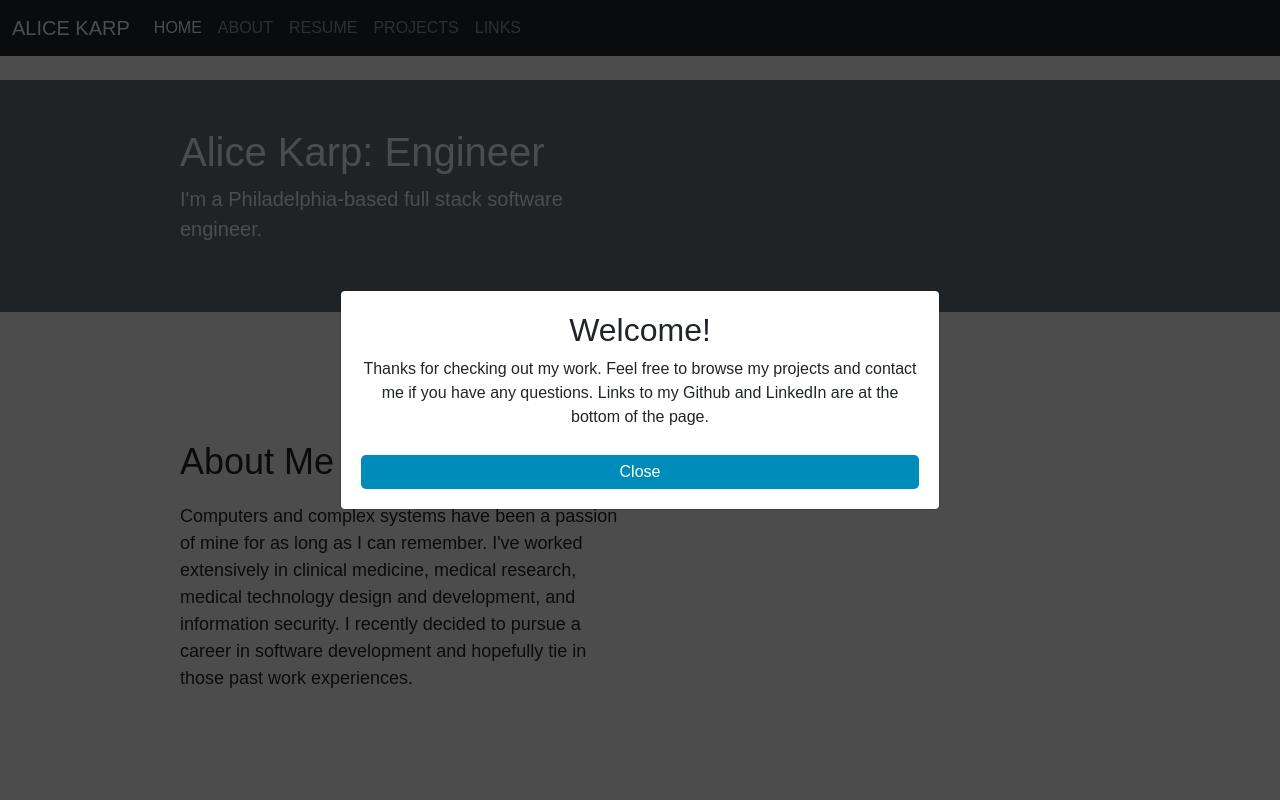
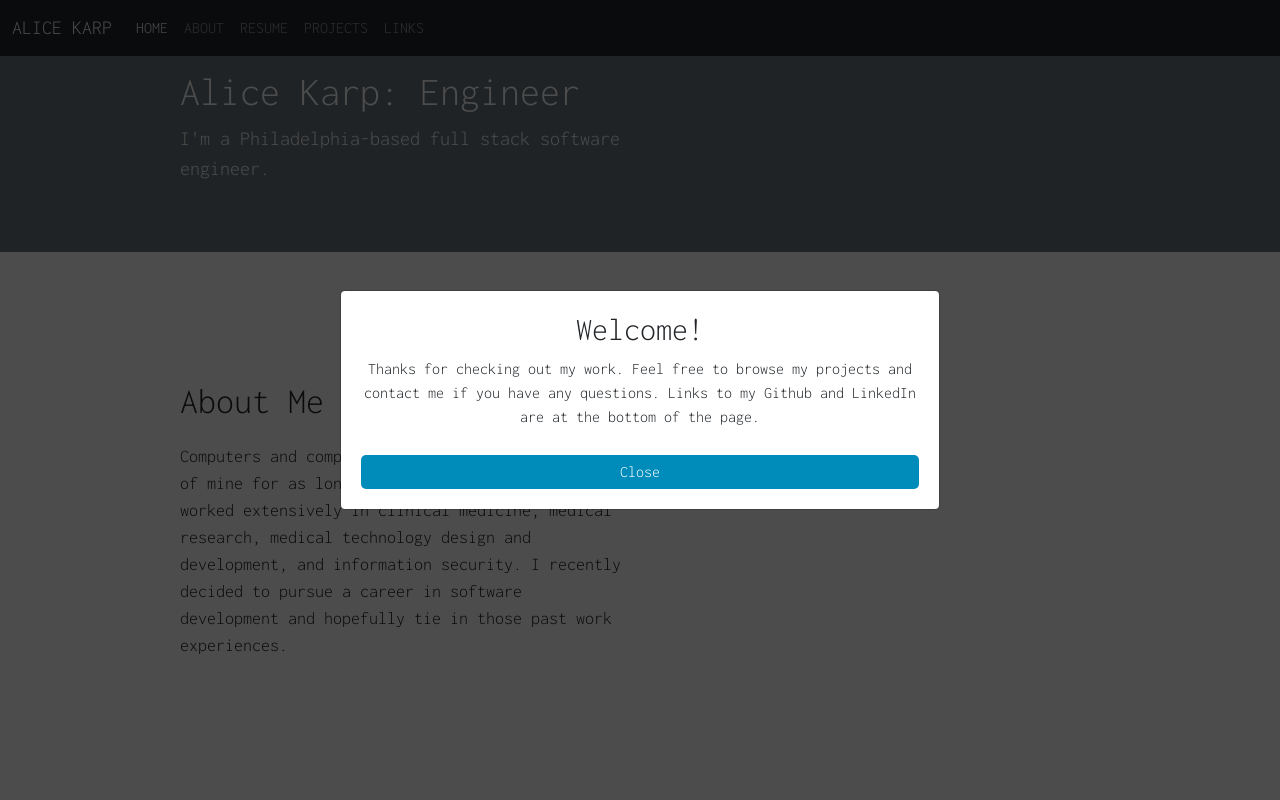
Before and after one commit to hexxxx/portfolio, a plain HTML site: page index.html in a window 1280 px wide. Shown: the top 800 px of the page. Drawn offline with nearby package versions, Linux system fonts and the light colour scheme.

Commit message:
changed fonts and fixed padding

```diff
--- a/index.html
+++ b/index.html
@@ -4,7 +4,7 @@
     <meta charset="UTF-8" />
     <meta name="viewport" content="width=device-width, initial-scale=1.0" />
     <meta http-equiv="X-UA-Compatible" content="ie=edge" />
-    <title>Portfolio</title>
+    <title>AJK Portfolio</title>
 
     <!-- Bootstrap CSS -->
     <!-- <link
@@ -15,15 +15,16 @@
     /> -->
     <link href="https://cdn.jsdelivr.net/npm/bootstrap@5.2.2/dist/css/bootstrap.min.css" rel="stylesheet" integrity="sha384-Zenh87qX5JnK2Jl0vWa8Ck2rdkQ2Bzep5IDxbcnCeuOxjzrPF/et3URy9Bv1WTRi" crossorigin="anonymous">
     <link rel="stylesheet" href="main.css" />
-    <!-- <script
-      src="https://code.jquery.com/jquery-3.5.1.slim.min.js"
-      integrity="sha384-DfXdz2htPH0lsSSs5nCTpuj/zy4C+OGpamoFVy38MVBnE+IbbVYUew+OrCXaRkfj"
-      crossorigin="anonymous"
-    ></script> -->
-    <!-- <script src="https://cdn.jsdelivr.net/npm/bootstrap@5.2.3/dist/js/bootstrap.bundle.min.js" integrity="sha384-kenU1KFdBIe4zVF0s0G1M5b4hcpxyD9F7jL+jjXkk+Q2h455rYXK/7HAuoJl+0I4" crossorigin="anonymous"></script> -->
+    <link rel="preconnect" href="https://fonts.googleapis.com">
+    <link rel="preconnect" href="https://fonts.gstatic.com" crossorigin>
+    <link href="https://fonts.googleapis.com/css2?family=Inconsolata:wght@300&display=swap" rel="stylesheet">
+    <script src="https://ajax.googleapis.com/ajax/libs/jquery/3.6.3/jquery.min.js"></script>
+    <script src="https://maxcdn.bootstrapcdn.com/bootstrap/3.4.1/js/bootstrap.min.js"></script>
     <script src="app.js" defer></script>
+
   </head>
   <body>
+
     <!-- Greeting Modal -->
     <div id="greeting-modal" class="modal">
       <div class="modal-content">
@@ -60,68 +61,6 @@
       </div>
   </nav>
 
-    <!-- Navbar -->
-    <!-- <nav class="navbar navbar-expand-lg navbar-dark bg-dark fixed-top">
-      <div class="container">
-        <a class="navbar-brand" href="#">Alice Karp</a>
-        <button
-          class="navbar-toggler"
-          type="button"
-          data-toggle="collapse"
-          data-target="#navbarNav"
-          aria-controls="navbarNav"
-          aria-expanded="false"
-          aria-label="Toggle navigation"
-        >
-          <span class="navbar-toggler-icon"></span>
-        </button>
-        <div class="collapse navbar-collapse" id="navbarNav">
-          <ul class="navbar-nav ml-auto">
-            <li class="nav-item">
-              <a class="nav-link" href="#home">Home</a>
-            </li>
-            <li class="nav-item">
-              <a class="nav-link" href="#about">About</a>
-            </li>
-            <li class="nav-item">
-              <a class="nav-link" href="#resume">Resume</a>
-            </li>
-            <li class="nav-item">
-              <a class="nav-link" href="#projects">Projects</a>
-            </li>
-            <li class="nav-item">
-              <a class="nav-link" href="#links">Links</a>
-            </li>
-          </ul>
-        </div>
-      </div>
-    </nav> -->
-
-    <!-- <div class="container">
-      <div class="row">
-          <div class="card">
-              <div class="card-body">
-                  <h5 class="card-title">Card title</h5>
-                  <h6 class="card-subtitle mb-2 text-muted">Card subtitle</h6>
-                  <p class="card-text">Some quick example text to build on the card title and make up the bulk of the
-                      card's content.</p>
-                  <a href="#" class="card-link">Card link</a>
-                  <a href="#" class="card-link">Another link</a>
-              </div>
-          </div>
-          <div class="card">
-              <div class="card-body">
-                  <h5 class="card-title">Card title</h5>
-                  <h6 class="card-subtitle mb-2 text-muted">Card subtitle</h6>
-                  <p class="card-text">Some quick example text to build on the card title and make up the bulk of the
-                      card's content.</p>
-                  <a href="#" class="card-link">Card link</a>
-                  <a href="#" class="card-link">Another link</a>
-              </div>
-          </div>
-      </div>
-  </div> -->
-
   <!-- Home Section -->
     <section id="home" class="bg-secondary text-white py-5">
       <div class="container">
@@ -133,6 +72,15 @@
         </div>
       </div>
     </section>
+
+
+
+    <!-- <div class="container">
+      <div class="jumbotron">
+        <h1>Alice Karp: Engineer</h1>
+        <p>I'm a Philadelphia-based full stack software engineer.</p>
+      </div>
+    </div> -->
 
   <!-- About Section -->
     <section id="about" class="py-5">
--- a/main.css
+++ b/main.css
@@ -36,16 +36,10 @@
 	cursor: pointer;
 }
 
-/* Main Content */
-.main-content {
-	/* Your main content styles go here */
-}
-
-
 body {
     /* background: url(https://c4.wallpaperflare.com/wallpaper/39/346/426/digital-art-men-city-futuristic-night-hd-wallpaper-preview.jpg);
     background-size: cover; */
-    font-family: Arial, sans-serif;
+    font-family: 'Inconsolata', monospace;
     font-size: 16px;
 }
 
@@ -96,6 +90,15 @@ section p {
     margin-bottom: 20px;
 }
 
+#home {
+    margin-top: 20px;
+}
+
+a {
+    color: rgb(0, 0, 0);
+    font-size: larger;
+}
+
 /* Container */
 .container {
     margin: 0 auto;
```
Lines whose indentation alone changed are shown as unchanged.
